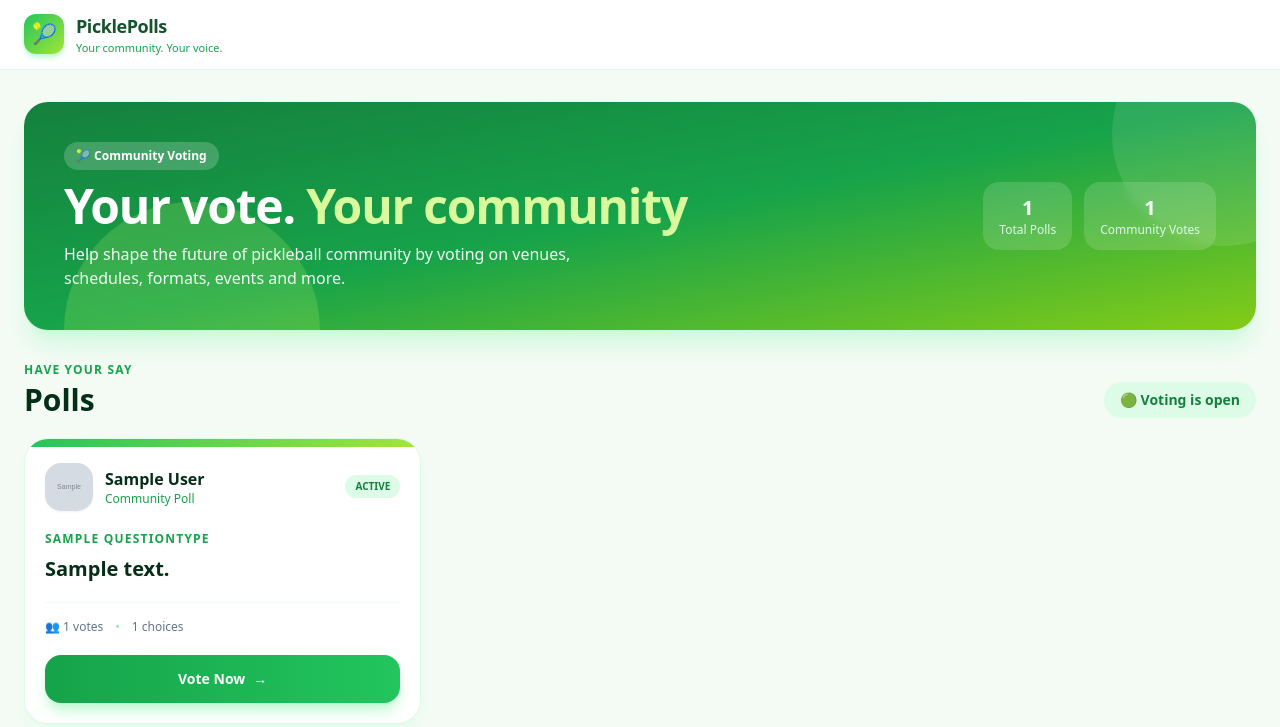
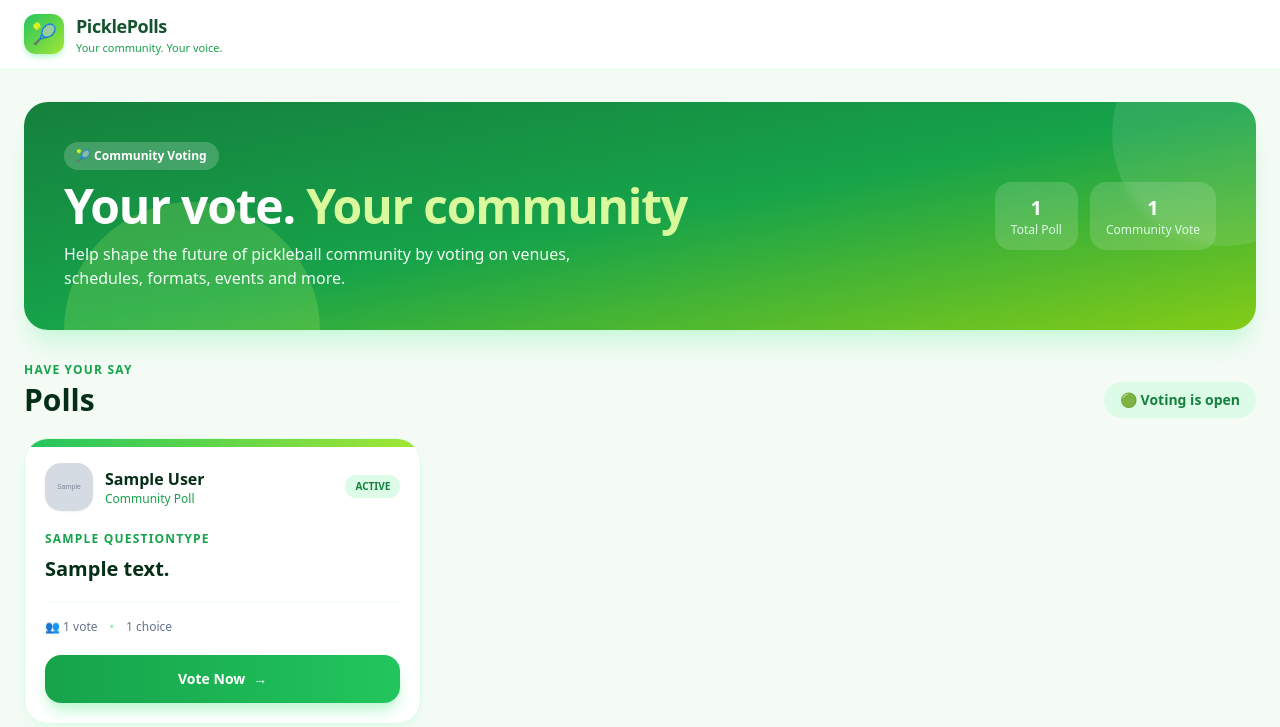
Before and after one commit to edchelstephens/picklepolls, a Django app: page / in a window 1280 px wide. Shown: the top 727 px of the page. Run offline with Django 5.2, Linux system fonts and the light colour scheme; tables that the repository leaves empty hold one stand-in row (values such as "Sample post"); grey boxes marked "Sample" are stand-in pictures; some libraries are stand-ins or nearby versions.

Commit message:
chore: picklepolls.

```diff
--- a/project/polls/templates/polls/detail.html
+++ b/project/polls/templates/polls/detail.html
@@ -85,7 +85,7 @@
 
                 <!-- Poll metrics -->
                  <div class="flex shrink-0 items-center justify-between gap-3 rounded-2xl bg-green-50 px-4 py-2 text-right sm:self-center">
-                    <span class="text-xs font-semibold text-green-600">Total Votes</span>
+                    <span class="text-xs font-semibold text-green-600">Total Vote{{question.total_votes | pluralize}}</span>
                     <span class="text-lg font-black text-green-700 leading-none">{{question.total_votes}}</span>
                  </div>
              </div>
--- a/project/polls/templates/polls/index.html
+++ b/project/polls/templates/polls/index.html
@@ -106,12 +106,12 @@
                     <!-- Total Polls -->
                     <div class="rounded-2xl bg-white/15 px-4 py-3 text-center backdrop-blur-sm">
                         <p class="text-xl font-black text-white">{{ total_polls }}</p>
-                        <p class="text-xs text-green-100">Total Polls</p>
+                        <p class="text-xs text-green-100">Total Poll{{ total_polls |pluralize}}</p>
                     </div>
                     <!-- Community Votes -->
                     <div class="rounded-2xl bg-white/15 px-4 py-3 text-center backdrop-blur-sm">
                         <p class="text-xl font-black text-white">{{total_votes}}</p>
-                        <p class="text-xs text-green-100">Community Votes</p>
+                        <p class="text-xs text-green-100">Community Vote{{total_votes | pluralize}}</p>
                     </div>
 
                  </div>
@@ -175,9 +175,9 @@
 
                                <!-- Metrics -->
                                 <div class="mt-5 flex items-center gap-3 border-t border-green-50 pt-4 text-xs font-medium text-slate-500">
-                                    <span>👥 {{question.total_votes}} votes</span>
+                                    <span>👥 {{question.total_votes}} vote{{ question.total_votes |pluralize}}</span>
                                     <span class="text-green-300">•</span>
-                                    <span>{{question.total_choices}} choices</span>
+                                    <span>{{question.total_choices}} choice{{ question.total_choices |pluralize}}</span>
                                 </div>
 
                                 <!-- Vote Button -->
--- a/project/polls/templates/polls/results.html
+++ b/project/polls/templates/polls/results.html
@@ -95,7 +95,7 @@
 
                         </div>
                         <p class="text-xl font-black">🗳️ {{ question.winning_choice.vote_percentage}} %</p>
-                        <p class="mt-2 text-m text-green-100">🏆 {{ question.winning_choice.votes }} of {{question.total_votes}} total votes</p>
+                        <p class="mt-2 text-m text-green-100">🏆 {{ question.winning_choice.votes }} of {{question.total_votes}} total vote{{ question.total_votes | pluralize }}</p>
                     </div>
                     {% endif %}
 
@@ -124,7 +124,7 @@
                 <div class="mb-4 flex items-center justify-between border-b border-slate-100 pb-3 pt-1">
                     <div>
                         <h3 class="text-base font-black text-green-950">Vote Breakdown</h3>
-                        <p class="text-xs text-slate-500">{{ question.total_votes}} total responses logged</p>
+                        <p class="text-xs text-slate-500">{{ question.total_votes}} total response{{ question.total_votes | pluralize }} logged</p>
                     </div>
                     <span class="text-xl">📊</span>
                 </div>
@@ -138,7 +138,7 @@
                                         <span class="flex h-6 w-6 items-center justify-center rounded-lg bg-yellow-100 text-xs">🏆</span>
                                         <span class="text-sm font-black text-green-950">{{ choice.choice_text}}</span>
                                     </div>
-                                    <span class="text-xs font-black text-green-700">{{ choice.votes}} votes</span>
+                                    <span class="text-xs font-black text-green-700">{{ choice.votes}} vote{{ choice.votes | pluralize }}</span>
                                 </div>
                                 <div class="h-2.5 overflow-hidden rounded-full bg-green-100">
                                     <div class="h-full rounded-full bg-gradient-to-r from-green-500 to-lime-400" style="width: {{choice.vote_percentage}}%;"></div>
```
